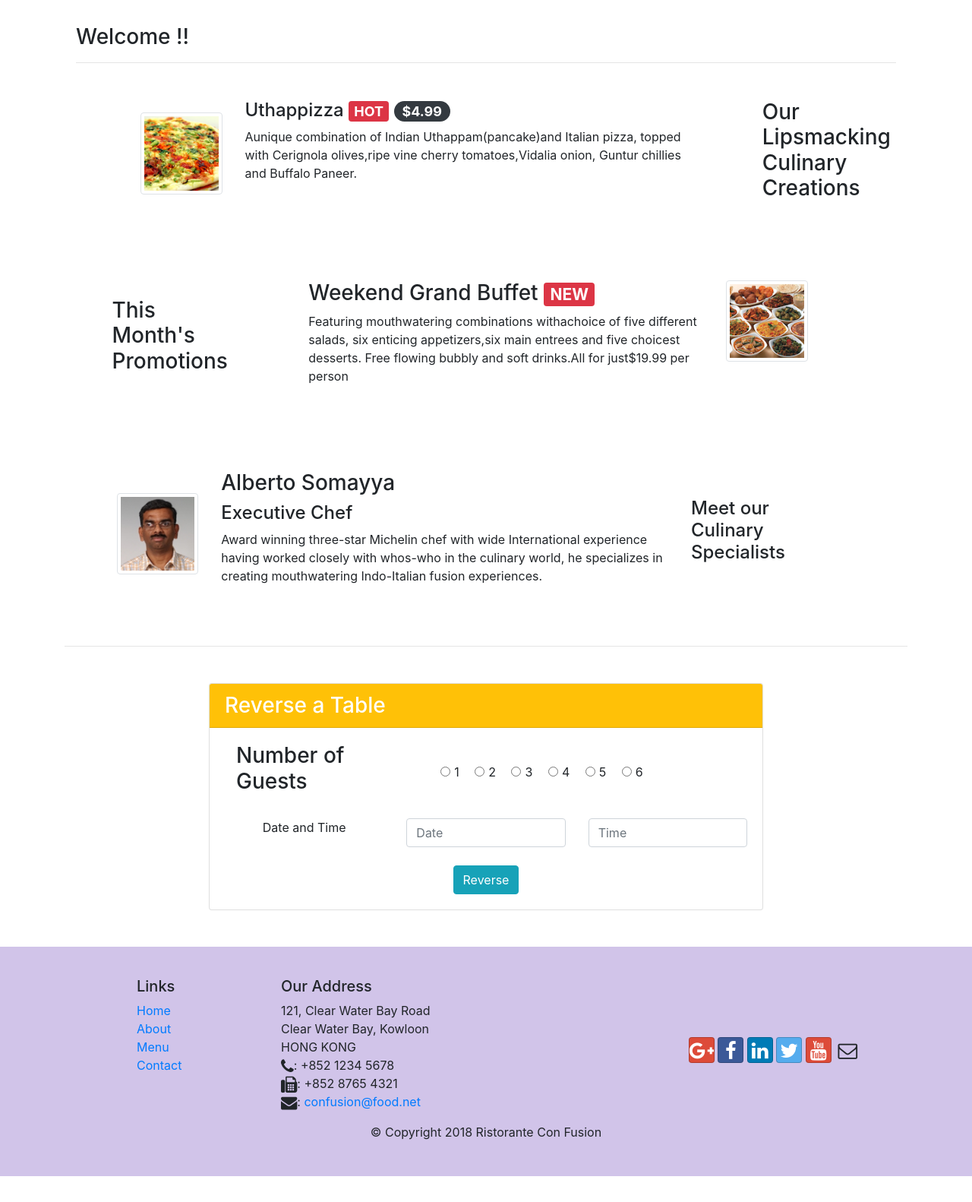
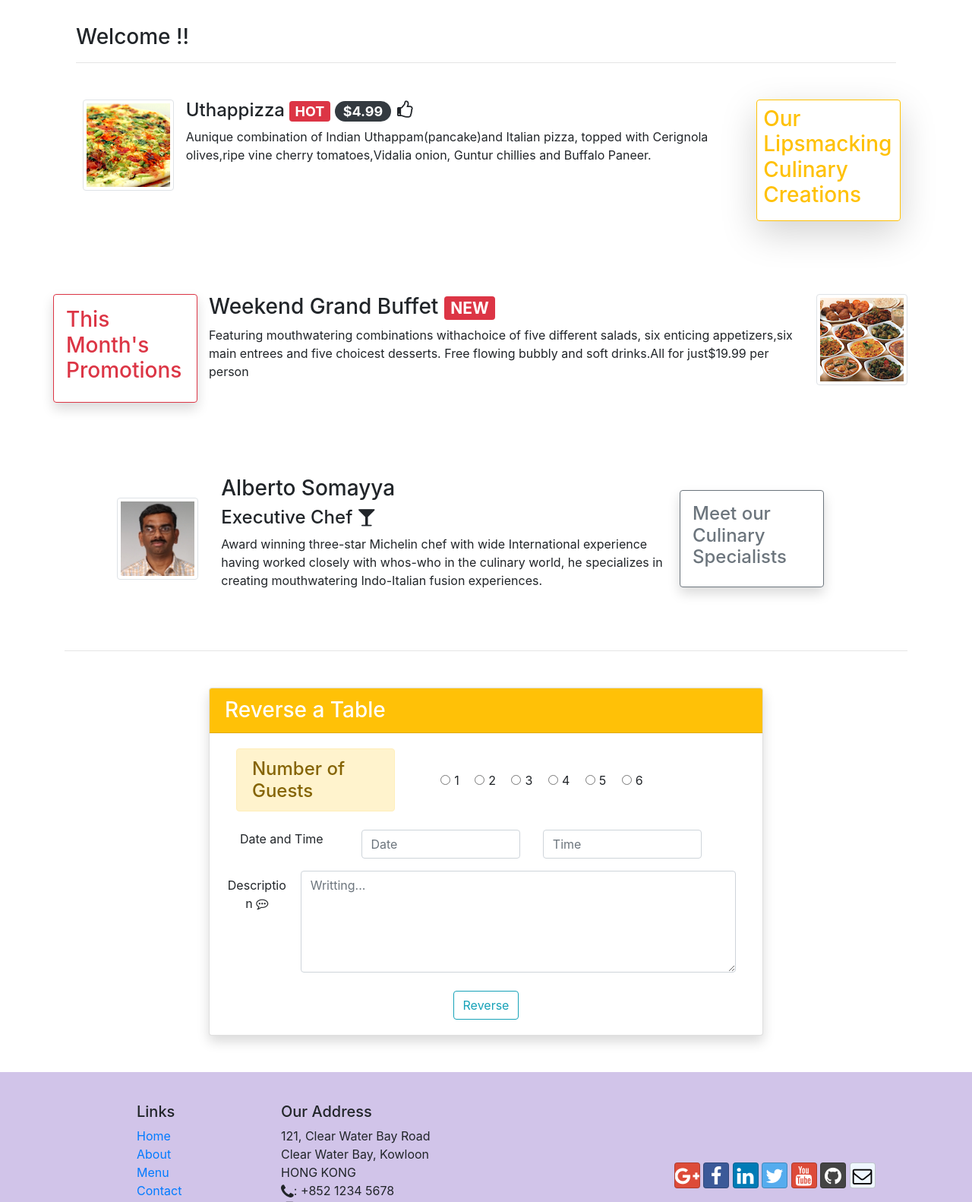
Before and after one commit to nguyenvu22/Lab2_FER201m, a website: page index.html in a window 1280 px wide. Shown: the part 420-2002 px from the top of the page at 76% size. Before the commit the page ends 1968 px from the top, so only its background shows below. Drawn offline with nearby package versions, Linux system fonts and the light colour scheme.

Commit message:
phat qua cho cac chau :>

```diff
--- a/index.html
+++ b/index.html
@@ -17,15 +17,15 @@
 </head>
 
 <body>
-    <nav class="navbar navbar-dark bg-dark  navbar-expand-sm fixed-top">
+    <nav style="background-color: #603f98;" class="navbar navbar-dark navbar-expand-md fixed-top">
         <div class="container">
             <!-- <a class="navbar-brand" href="#">Ristorante Con Fusion</a> -->
             <a class="navbar-brand mr-auto" href="#"><img src="img/logo.png" height="30" width="41"></a>
-            <button class="navbar-toggler" type="button" data-toggle="collapse" data-target="#Navbar">
-                <span class="navbar-toggler-icon"></span>
+            <button class="navbar-toggler" type="button" data-toggle="collapse" data-target="#collapseEx">
+                <i class="fa fa-bars" aria-hidden="true"></i>
             </button>
-            <div class="collapse navbar-collapse" id="Navbar">
-                <ul class="navbar-nav mr-auto">
+            <div class="collapse navbar-collapse" id="collapseEx">
+                    <ul class="navbar-nav">
                         <li class="nav-item"><a class="nav-link" href="#"><span class="fa fa-list fa-lg"></span> Menu</a></li>
                         <li class="nav-item active"><a class="nav-link" href="./index.html"><span class="fa fa-home fa-lg"></span> Home</a></li>
                         <li class="nav-item"><a class="nav-link" href="./index.html"><span class="fa fa-info fa-lg"></span> About</a></li>
@@ -45,8 +45,8 @@
                 <div class="col-12 col-sm-3">
                     <img src="./img/logo.png" alt="">
                 </div>
-                <div class="col-12 col-sm-2 align-self-center">
-                    <a class="btn btn-warning w-100" href="#reverse_table"> Reverse Table</a>
+                <div class="col-12 col-sm-2 align-self-center mt-5 mt-sm-0">
+                    <a class="btn btn-warning btn-sm w-100" href="#reverse_table"> Reverse Table</a>
                 </div>
             </div>
         </div>
@@ -71,42 +71,37 @@
              </div>
 
             <div class="row justify-content-around mt-5 pb-5">
-                <div class="d-block d-sm-none col-12 mb-4">
-                    <h3>Our Lipsmacking Culinary Creations</h3>
-                </div>
-                <div class="col-12 col-sm-9 row justify-content-end">
-                    <div class="col-5 col-sm-2 align-self-center">
-                        <img class="w-100 img-thumbnail" src="./img/uthappizza.png" alt="">
-                    </div>
-                    <div class="col-6 col-sm-9">
-
-                        <h4>Uthappizza <span class="badge badge-danger">HOT</span> <span class="badge badge-pill badge-dark">$4.99</span></h4>
+                <div class="col-12 col-sm-9 order-2 order-sm-1 justify-content-end">
+                    <div class="media">
+                        <img class="img-thumbnail mr-3" src="./img/uthappizza.png" alt="">
+                        <div class="media-body">
+                            <h4>Uthappizza <span class="badge badge-danger">HOT</span> <span class="badge badge-pill badge-dark">$4.99</span><i  class="fa fa-thumbs-o-up ml-2" aria-hidden="true"></i></h4>
                             <p class="d-none d-sm-block">Aunique combination of Indian Uthappam(pancake)and Italian pizza, topped with Cerignola olives,ripe vine cherry tomatoes,Vidalia onion, Guntur chillies and Buffalo Paneer.</p>
                         </div>
                     </div>
-                <div class="d-none d-sm-block col-12 col-sm-2">
-                    <h3>Our Lipsmacking Culinary Creations</h3>
+
+                </div>
+                <div class="col-12 col-sm-2 order-1 order-sm-2 mb-4 mb-sm-0 border border-warning rounded p-2 shadow-lg">
+                    <h3 class="text-warning">Our Lipsmacking Culinary Creations</h3>
                 </div>
             </div>
 
             <div class="row justify-content-center mt-5 pb-5">
-                <div class="col-8 col-sm-2 align-self-center mb-3 mb-sm-0">
-                    <h3>This Month's Promotions</h3>
+                <div class="col-8 col-sm-2 align-self-center mb-3 mb-sm-0 border border-danger rounded p-3 shadow">
+                    <h3 class="text-danger">This Month's Promotions</h3>
                 </div>
-                <div class="col-12 col-sm-9 row justify-content-center">
-                    <div class="col-7 col-sm-8">
+                <div class="col-12 col-sm-10 media">
+                    <div class="media-body">
                         <h3>Weekend Grand Buffet <span class="badge badge-danger">NEW</span> </h3>
                         <p class="d-none d-sm-block">Featuring mouthwatering combinations withachoice of five different salads, six enticing appetizers,six main entrees and five choicest desserts. Free flowing bubbly and soft drinks.All for just$19.99 per person</p>
                     </div>
-                    <div class="col-5 col-sm-2">
-                        <img class="w-100 img-thumbnail" src="./img/buffet.png" alt="">
-                    </div>
+                    <img class="img-thumbnail ml-3" src="./img/buffet.png" alt="">
                 </div>
             </div>
 
             <div class="row mt-5 pb-5">
-                <div class="d-block d-sm-none col-12 align-self-lg-center mb-4">
-                    <h4>Meet our Culinary Specialists</h4>
+                <div class="d-block d-sm-none col-12 align-self-lg-center mb-4 border border-secondary rounded p-3 shadow">
+                    <h4 class="text-secondary">Meet our Culinary Specialists</h4>
                 </div>
                 <div class="col-12 col-sm-9 row justify-content-end">
                     <div class="col-5 col-sm-2 align-self-center">
@@ -114,12 +109,12 @@
                     </div>
                     <div class="col-7 col-sm-9">
                         <h3>Alberto Somayya</h3>
-                        <h4>Executive Chef</h4>
+                        <h4>Executive Chef <i class="fa fa-glass" aria-hidden="true"></i></h4>
                         <p class="d-none d-sm-block">Award winning three-star Michelin chef with wide International experience having worked closely with whos-who in the culinary world, he specializes in creating mouthwatering Indo-Italian fusion experiences.</p>
                     </div>
                 </div>
-                <div class="d-none d-sm-block col-2 align-self-lg-center">
-                    <h4>Meet our Culinary Specialists</h4>
+                <div class="d-none d-sm-block col-2 align-self-lg-center border border-secondary rounded p-3 shadow">
+                    <h4 class="text-secondary">Meet our Culinary Specialists</h4>
                 </div>
             </div>
         </div>
@@ -130,11 +125,11 @@
     <div class="container" id="reverse_table">
         <div class="row justify-content-center mb-5 mt-5">
             <div class="col-12 col-sm-8">
-                <div class="card">
+                <div class="card shadow">
                     <h3 class="card-header bg-warning text-white ">Reverse a Table</h3>
                     <div class="card-body row justify-content-around">
                         <div class="col-12 col-sm-4">
-                            <h3>Number of Guests</h3>
+                            <h4 class="alert alert-warning mb-0"">Number of Guests</h4>
                         </div>
                         <div class="col-12 col-sm-7 ">
                             <div class="form-check-inline mr-3 h-100">
@@ -159,18 +154,22 @@
 
                         <form class="col-12 mt-4">
                             <div class="form-group row">
-                                <label class="col-12 col-sm-4 text-center">Date and Time</label>
+                                <label class="col-12 col-sm-3 text-center">Date and Time</label>
                                 <div class="col-12 col-sm-4">
                                     <input type="text" class="form-control" placeholder="Date">
                                 </div>
                                 <div class="col-12 col-sm-4 mt-sm-0 mt-3">
                                     <input type="text" class="form-control" placeholder="Time">
                                 </div>
+                                <div class="col-12 mt-3 row justify-content-center align-items-baseline">
+                                    <label class="col-12 col-sm-2 text-center">Description <i class="fa fa-commenting-o" aria-hidden="true"></i></label>
+                                    <textarea class="form-control col-12 col-sm-10" name="detail" id="detail" cols="20" rows="5" placeholder="Writting..."></textarea>
+                                </div>
                             </div>
                         </form>
 
                         <div class="mt-2">
-                            <button class="btn btn-info">Reverse</button>
+                            <button class="btn btn-outline-info">Reverse</button>
                         </div>
 
                     </div>
@@ -211,7 +210,8 @@
                         <a class="btn btn-social-icon btn-linkedin" href="http://www.linkedin.com/in/"><i class="fa fa-linkedin"></i></a>
                         <a class="btn btn-social-icon btn-twitter" href="http://twitter.com/"><i class="fa fa-twitter"></i></a>
                         <a class="btn btn-social-icon btn-google" href="http://youtube.com/"><i class="fa fa-youtube"></i></a>
-                        <a class="btn btn-social-icon" href="mailto:"><i class="fa fa-envelope-o"></i></a>
+                        <a class="btn btn-social-icon btn-github" href="https://github.com/"><i class="fa fa-github"></i></a>
+                        <a class="btn btn-social-icon btn-reddit" href="mailto:"><i class="fa fa-envelope-o"></i></a>
                     </div>
                 </div>
            </div>
--- a/package.json
+++ b/package.json
@@ -12,7 +12,10 @@
   "license": "ISC",
   "dependencies": {
     "bootstrap": "^4.6.0",
-    "font-awesome": "^4.7.0"
+    "bootstrap-social": "^5.1.1",
+    "font-awesome": "^4.7.0",
+    "jquery": "^3.3.1",
+    "popper.js": "^1.12.9"
   },
   "devDependencies": {
     "lite-server": "^2.6.1"
```
Also changed, not shown: css/styles.css (+0 -7 lines), 1 other file. Lines whose indentation alone changed are shown as unchanged.
